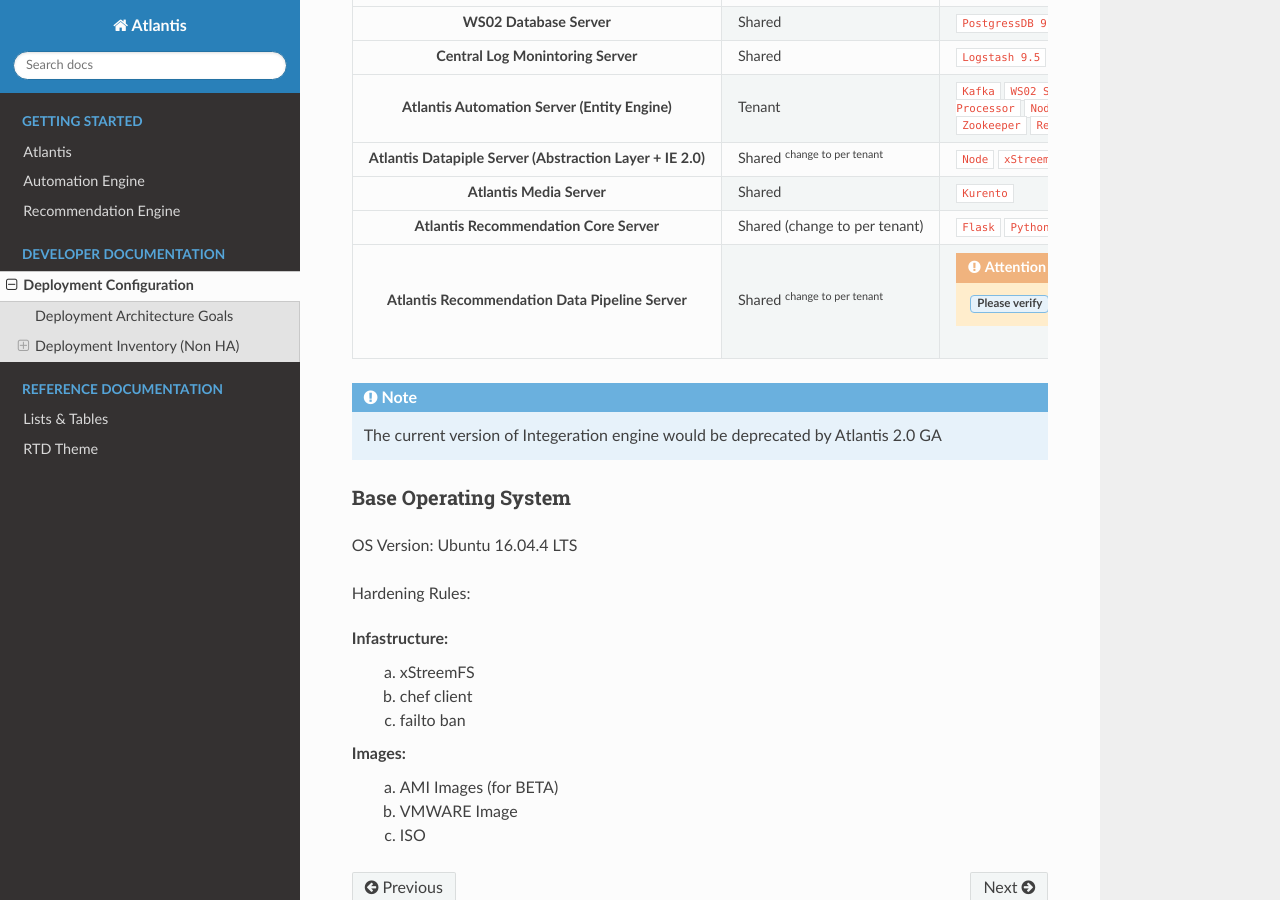
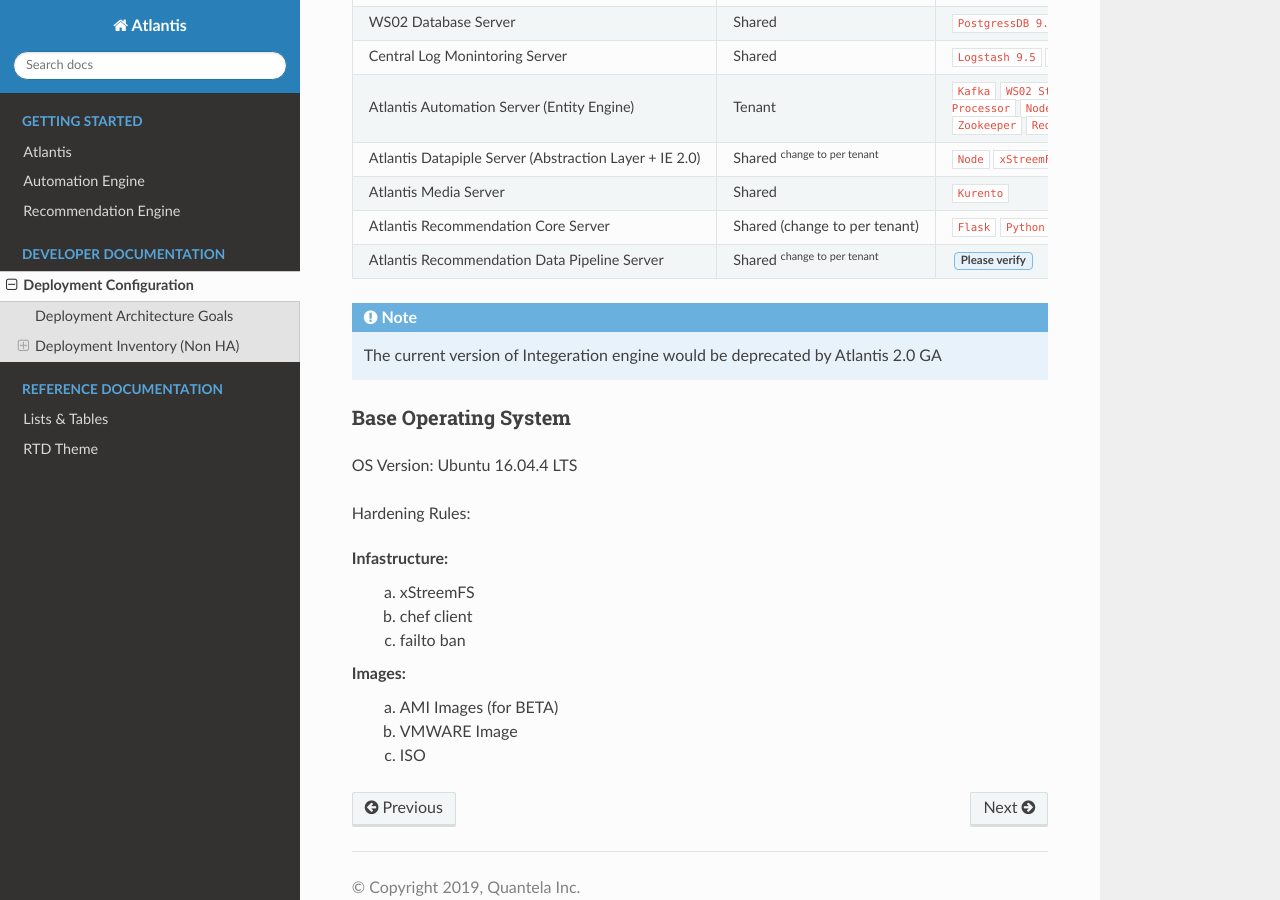
Before and after one commit to mohamedsheriff/atlantisdocs, a Sphinx documentation site: the page built from source/DeploymentArchitecture.rst, in a window 1280 px wide and 900 px high, scrolled down 757 px. Built offline with Sphinx 7.4.7 and the Read the Docs theme 2.0.0, drawn with Linux system fonts in a browser that asks for light colours.

Commit message:
Update DeploymentArchitecture.rst

```diff
--- a/source/DeploymentArchitecture.rst
+++ b/source/DeploymentArchitecture.rst
@@ -79,8 +79,8 @@
       -  Responsible for training and providing recommendation engine API
     * - Atlantis Recommendation Data Pipeline Server
       - Shared :sup:`change to per tenant`
-      - .. Attention:: :guilabel:`Please verify`
-      -  Responsible for recommendation engine datapipeline
+      - :guilabel:`Please verify`
+      - Responsible for recommendation engine datapipeline
 
 
 .. Note:: The current version of Integeration engine would be deprecated by Atlantis 2.0 GA
```
Also changed, not shown: other parts of source/DeploymentArchitecture.rst (+1 -1 lines).
